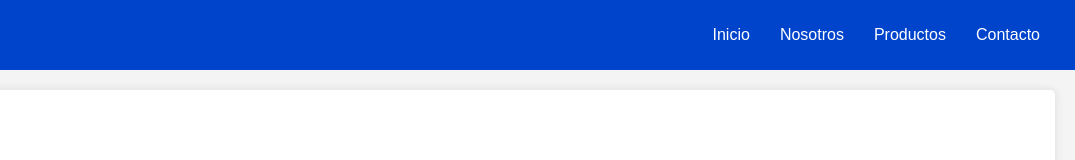
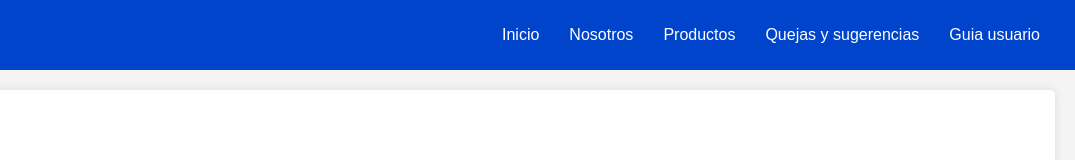
Before and after one commit to QuetzalJimenez/quetzaljimenez.github.io, a plain HTML site: page PFWEBI1.html in a window 1280 px wide. Shown: the top 160 px of the page, 205-1280 px from the left. Drawn offline with Linux system fonts and the light colour scheme; a script that the page names is missing.

Commit message:
PFWEBI1.html

```diff
--- a/PFWEBI1.html
+++ b/PFWEBI1.html
@@ -129,7 +129,8 @@
                 <li><a href="#">Inicio</a></li>
                 <li><a href="#">Nosotros</a></li>
                 <li><a href="#">Productos</a></li>
-                <li><a href="#">Contacto</a></li>
+                <li><a href="https://docs.google.com/forms/d/1lB6aumCp1Q6845eorvqq4uD1cNQOMHNytf_dDHPuYXM/edit">Quejas y sugerencias</a></li>
+                <li><a href="https://quetzaljimenez.github.io/GUIA%20DE%20USUARIO.html">Guia usuario</a></li>
             </ul>
         </nav>
     </header>
```
